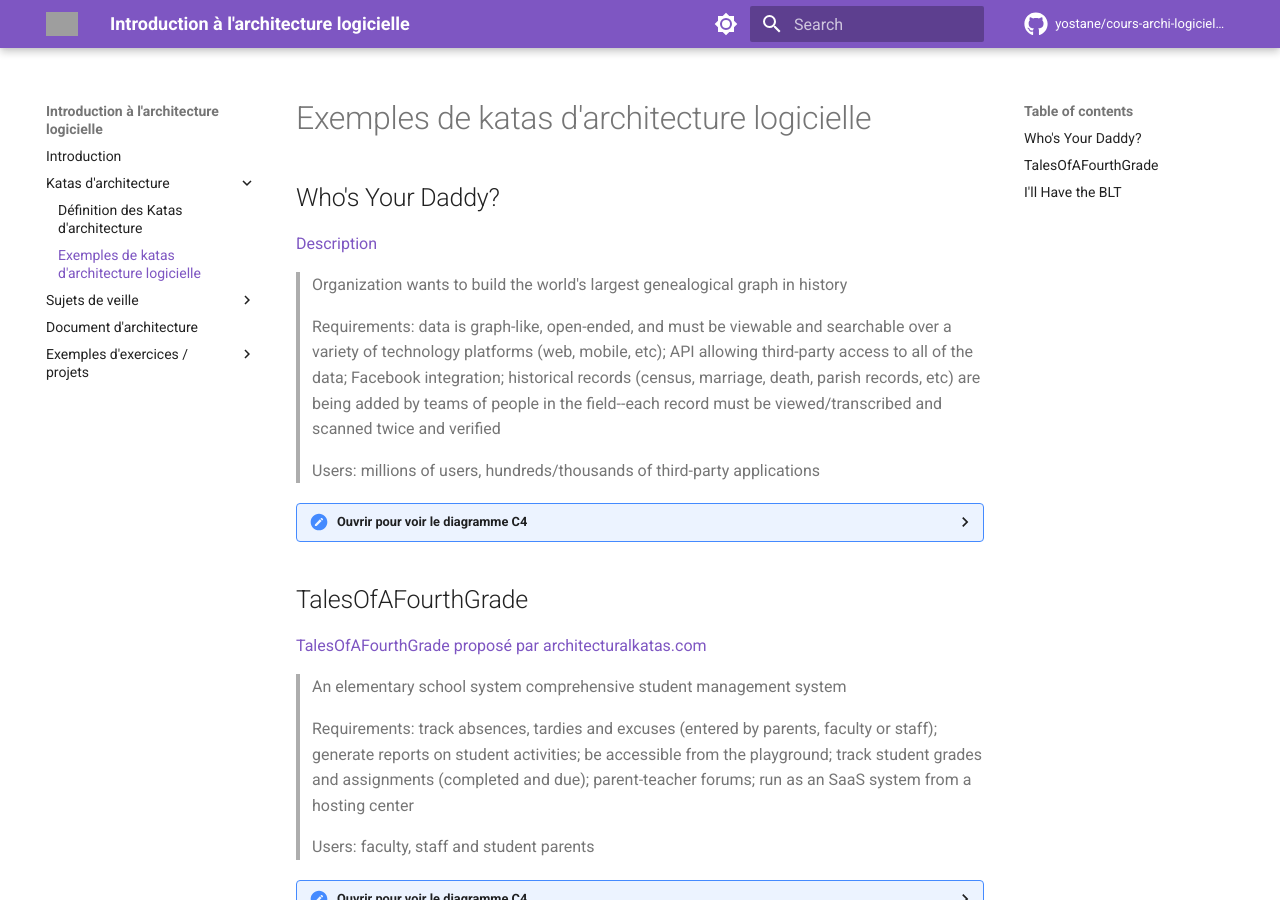
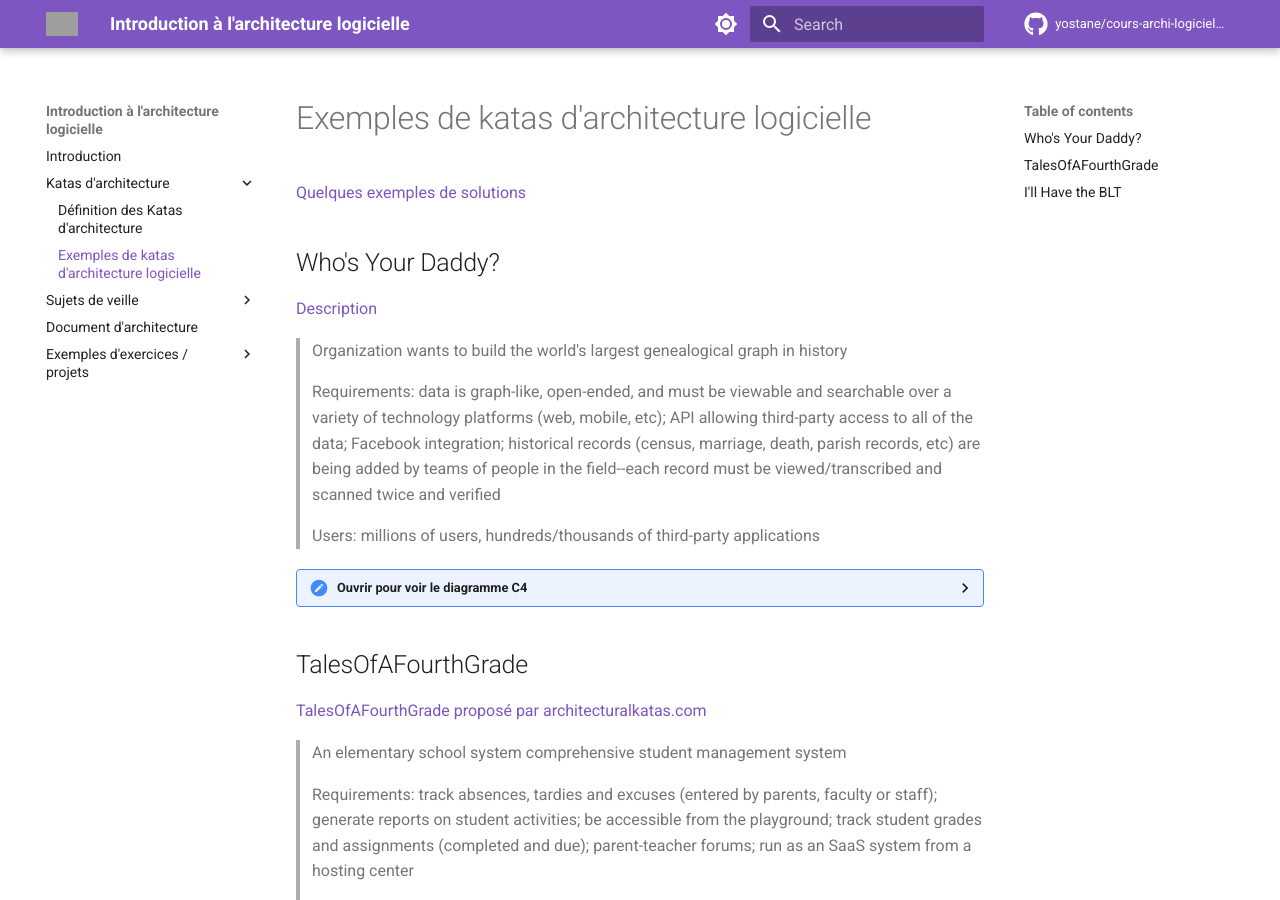
Before and after one commit to yostane/cours-archi-logicielle, an MkDocs documentation site: the page built from docs/kata-examples.md, in a window 1280 px wide and 900 px high. Built offline with MkDocs 1.6.1 and Material for MkDocs 9.7.7, drawn with Linux system fonts in a browser that asks for light colours; comment, search, counter and statistics services are not loaded; grey boxes are pictures that could not be loaded.

Commit message:
Add link to architectural kata solutions in documentation

```diff
--- a/docs/kata-examples.md
+++ b/docs/kata-examples.md
@@ -1,4 +1,6 @@
 # Exemples de katas d'architecture logicielle
+
+[Quelques exemples de solutions](https://www.pasqualelangella.com/architectural-katas-solutions/index.php/Main_Page)
 
 ## Who's Your Daddy?
 
```
Also changed, not shown: 9 other files.
